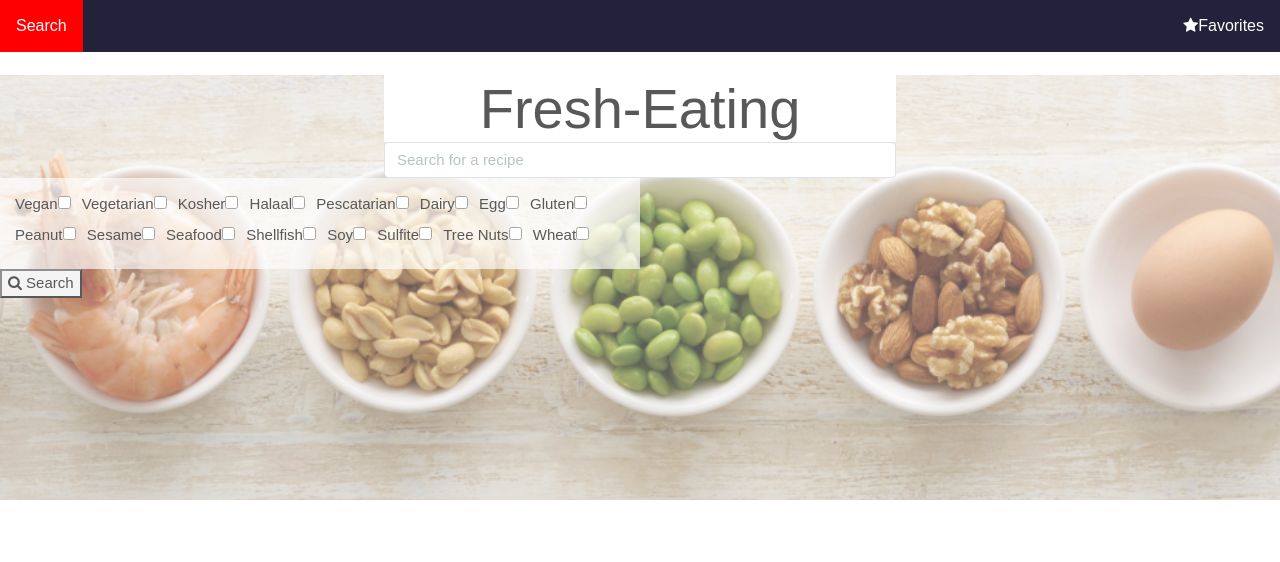
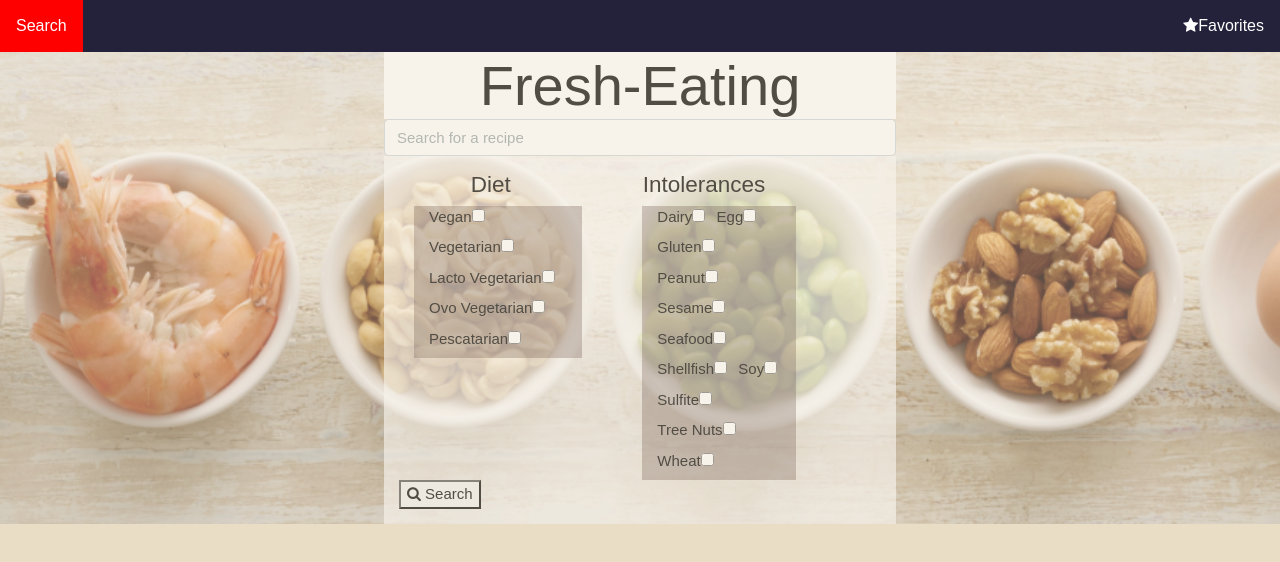
Before and after one commit to lav7patel/Fresh-eating, a React (Create React App) app in the folder client/: page / in a window 1280 px wide. Shown: the top 562 px of the page. Built offline with nearby package versions, Linux system fonts and the light colour scheme.

Commit message:
columns and search edit

```diff
--- a/client/src/components/Checkbox.js
+++ b/client/src/components/Checkbox.js
@@ -3,12 +3,12 @@ import PropTypes from 'prop-types';
 import Search  from './Search';
 
 const Checkbox = ({ type = 'checkbox', name, checked = false, onChange }) => (
-  <input name={name} type={type}  checked={checked} onChange={onChange} />
+  <input type={type}  name={name}  checked={checked} onChange={onChange} />
 );
 
 Checkbox.propTypes = {
+  type: PropTypes.string,
   name: PropTypes.string.isRequired,
-  type: PropTypes.string,
   checked: PropTypes.bool,
   onChange: PropTypes.func.isRequired,
 }
--- a/client/src/components/Navbar.js
+++ b/client/src/components/Navbar.js
@@ -2,12 +2,10 @@ import React, { useState, useEffect } from "react";
 import Search  from './Search';
 function Navbar(props) {
   return (
-      <div className= "mainbar">
-        <div class="navbar">
+        <div className="navbar">
           <a href="/">Search</a>
           <a href="/favorites"><i class="fa fa-star"></i>Favorites</a>
         </div>
-      </div>
     );
 
   //<div> Navbar </div>;
--- a/client/src/components/Search.js
+++ b/client/src/components/Search.js
@@ -26,12 +26,12 @@ const dietCheckboxes = [
     label: "diet"
   },
   {
-    name: "Kosher",
+    name: "Lacto Vegetarian",
     key: "checkBox3",
     label: "diet"
   },
   {
-    name: "Halaal",
+    name: "Ovo Vegetarian",
     key: "checkBox4",
     label: "diet"
   },
@@ -191,7 +191,6 @@ class Search extends React.Component {
   render() {
     return (
       <>
-        <br />
         <div className="jumbotron jumbotron-fluid">
           <div className="container">
               <h1 className="display-4">Fresh-Eating</h1>
@@ -203,8 +202,11 @@ class Search extends React.Component {
                 value={this.state.searchTerm}
                 onChange={this.handleChange}
               />
-           </div>
                 <div className="checkbox">
+                  <div className="row">
+                    <div className="col-5">
+                    <h2> Diet </h2>
+                      <div className="diet-boxes">
                         {dietCheckboxes.map(item => (
                           <label key={item.key}>
                           {item.name}
@@ -215,7 +217,11 @@ class Search extends React.Component {
                             />
                           </label>
                       ))}
-
+                      </div>
+                    </div>
+                    <div class="col-5">
+                      <h2> Intolerances </h2>
+                        <div className="intolerance-boxes">
                           {intolerancesCheckboxes.map(item => (
                             <label key={item.key}>
                               {item.name}
@@ -227,9 +233,14 @@ class Search extends React.Component {
                             </label>
                           ))}
                         </div>
+                  </div>
+
+            </div>
+
             <button onClick={() => this.searchClick()}>
               <i class="fa fa-search"></i> Search
             </button>
+            </div>
           <div style={container}>
               {this.state.recipes.length
                 ? this.state.recipes.map(thisRecipe => {
@@ -243,6 +254,7 @@ class Search extends React.Component {
                 : null}
               </div>
             </div>
+          </div>
       </>
     );
   }
--- a/client/src/index.css
+++ b/client/src/index.css
@@ -1,4 +1,4 @@
-ody {
+body {
   margin: 0;
   padding: 0;
   font-family: sans-serif;
@@ -12,6 +12,7 @@ body {
   overflow: hidden;
   background-color:#24213a;
   padding: 0;
+  margin:0;
 }
 
 .navbar a {
@@ -78,7 +79,8 @@ body {
 .checkbox{
   padding: 1em;
   background-color: #ffffffa8;
-  width: 50%;
+  width: 100%;
+  text-align: left;
 }
 input{
   padding: 1em;
@@ -94,7 +96,7 @@ label{
   display: block;
   object-fit: scale-down ;
   width: 100%;
-	height: 425px;
+	height: auto;
 	background-size: cover;
   background-repeat: no-repeat;
   padding: 0;
@@ -102,6 +104,7 @@ label{
   margin-right:0;
   background-size: cover;
   opacity: .65;
+  color: black;
 }
 
 h1{
@@ -122,3 +125,27 @@ button{
   background-color: white;
   color:black;
 }
+
+.diet-boxes{
+  background-color: blue;
+  margin-left: 1em;
+  padding-left: 1em;
+  background-color:#2b0c064a;
+
+
+}
+.intolerance-boxes{
+  margin-left: 2em;
+  padding-left: 1em;
+  background-color:#2b0c064a;
+}
+h2{
+  font-family: Arial, Helvetica, sans-serif;
+  text-align: center;
+  font-size: 1.5em;
+
+}
+
+.button{
+  margin-left: 13em;
+}
```
Lines whose indentation alone changed are shown as unchanged.
